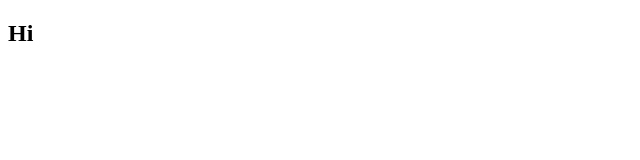
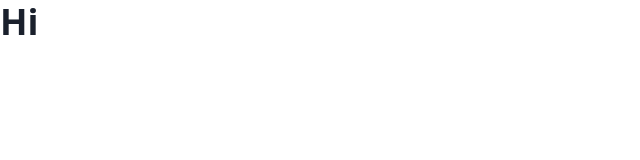
Before and after one commit to faustinozanetto/portfolio, a Next.js app: page / in a window 1280 px wide. Shown: the top 160 px of the page, without its empty margins (0-640 px from the left). Built offline with nearby package versions, Linux system fonts and the light colour scheme.

Commit message:
Fixed app

```diff
--- a/pages/_app.tsx
+++ b/pages/_app.tsx
@@ -1,5 +1,14 @@
-function MyApp({ Component, pageProps }) {
-  return <Component {...pageProps} />;
-}
+import React from 'react';
+import { ChakraProvider, CSSReset } from '@chakra-ui/react';
+import { theme } from '../styles';
 
-export default MyApp;
+const App = ({ Component, pageProps }: any) => {
+  return (
+    <ChakraProvider theme={theme}>
+      <CSSReset />
+      <Component {...pageProps} />
+    </ChakraProvider>
+  );
+};
+
+export default App;
```
